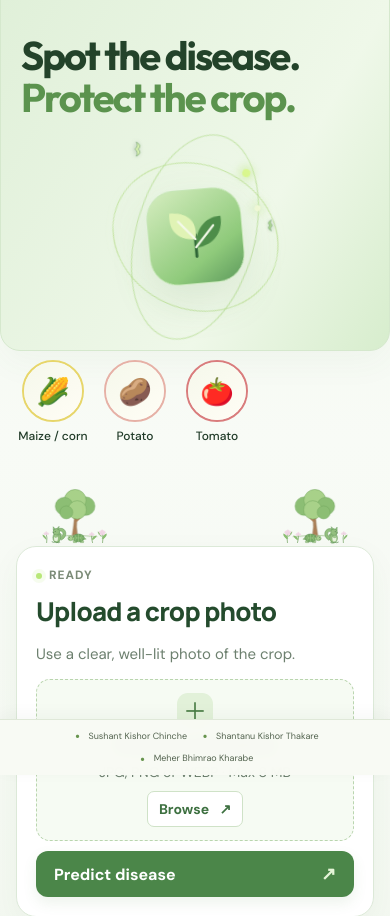
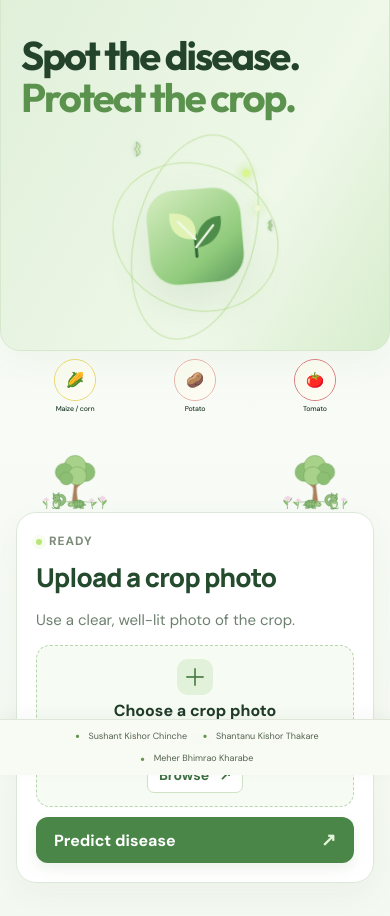
Before and after one commit to schinche735-hash/AgriSage, a Flask app: page / in a window 390 px wide. Shown: the part 69-985 px from the top of the page. After the commit the page ends 952 px from the top, so only its background shows below. Run offline with Flask 3, Linux system fonts and the light colour scheme; data that the repository does not hold is empty; some libraries are stand-ins or nearby versions.

Commit message:
Fit crop circles in one responsive row

```diff
--- a/static/style.css
+++ b/static/style.css
@@ -561,3 +561,50 @@ footer.team-credit>span:first-child{font-weight:400;letter-spacing:0;color:inher
 @media(max-width:760px){.crop-select-section{margin-bottom:20px}.crop-choice-list{gap:14px;padding:9px 2px 15px}.crop-choice{flex-basis:82px;gap:7px}.crop-choice-image{width:72px;height:72px;border-width:2px}.crop-choice-label{font-size:13px}.crop-auto-icon{font-size:28px}.crop-logo{font-size:32px}}
 @media(max-width:420px){.crop-choice-list{gap:12px}.crop-choice{flex-basis:70px}.crop-choice-image{width:62px;height:62px}.crop-choice-label{font-size:12px}.crop-logo{font-size:27px}}
 @media(prefers-reduced-motion:reduce){.crop-choice,.crop-choice-image{transition:none}}
+
+
+/* Fit every crop choice in one visible row without horizontal scrolling. */
+.crop-choice-list{
+  display:flex;
+  flex-wrap:nowrap;
+  justify-content:space-between;
+  gap:clamp(2px,0.55vw,8px);
+  overflow:hidden;
+  padding:10px 0 14px;
+  scrollbar-width:none;
+}
+.crop-choice-list::-webkit-scrollbar{display:none}
+.crop-choice{
+  flex:1 1 0;
+  width:0;
+  min-width:0;
+  gap:6px;
+}
+.crop-choice-image{
+  width:min(100%,58px);
+  height:auto;
+  aspect-ratio:1;
+  flex:none;
+}
+.crop-logo{font-size:clamp(14px,2.7vw,30px)}
+.crop-choice-label{
+  width:100%;
+  font-size:clamp(8px,0.9vw,11px);
+  line-height:1.15;
+  overflow-wrap:anywhere;
+  hyphens:auto;
+}
+@media(max-width:760px){
+  .crop-select-section{margin-bottom:14px}
+  .crop-choice-list{gap:2px;padding:8px 0 12px}
+  .crop-choice{gap:4px}
+  .crop-choice-image{width:min(100%,42px);border-width:1.5px}
+  .crop-logo{font-size:clamp(11px,3.8vw,22px)}
+  .crop-choice-label{font-size:clamp(6px,1.8vw,9px);letter-spacing:-.15px}
+}
+@media(max-width:380px){
+  .crop-choice-list{gap:1px}
+  .crop-choice-image{width:min(100%,32px)}
+  .crop-logo{font-size:clamp(9px,3.3vw,16px)}
+  .crop-choice-label{font-size:6px;line-height:1.05}
+}
```
